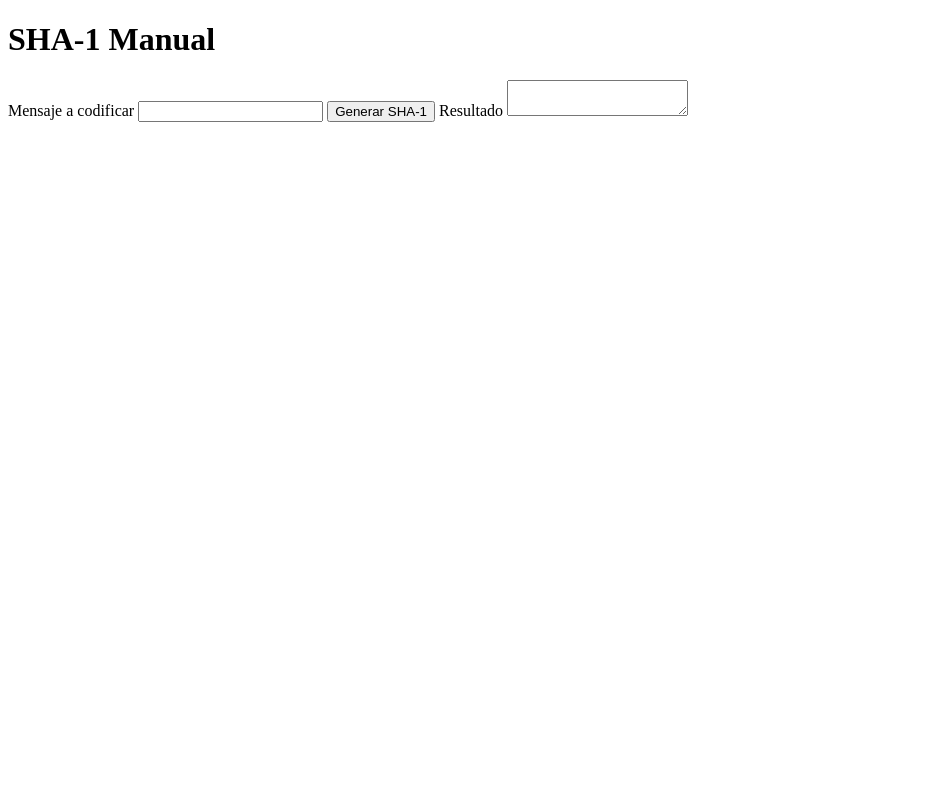
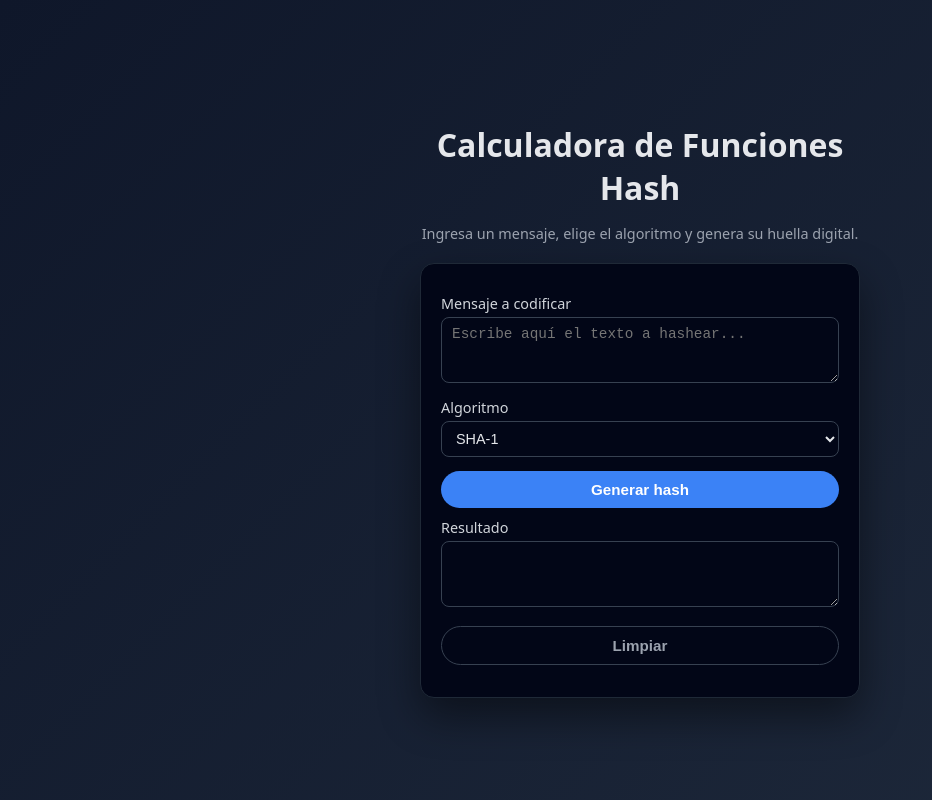
Before and after one commit to KevinRodriguezLima/LaboratorioFinal, a Flask app: page / in a window 1280 px wide. Shown: the whole page, without its empty margins (0-932 px from the left). Run offline with Flask 3, Linux system fonts and the light colour scheme.

Commit message:
Cambiando funcionamiento de la calculadora y aspecto

```diff
--- a/static/css/style.css
+++ b/static/css/style.css
@@ -0,0 +1,104 @@
+* {
+    box-sizing: border-box;
+}
+
+body {
+    margin: 0;
+    font-family: system-ui, -apple-system, BlinkMacSystemFont, "Segoe UI", sans-serif;
+    background: linear-gradient(135deg, #0f172a, #1e293b);
+    color: #e5e7eb;
+    display: flex;
+    align-items: center;
+    justify-content: center;
+    min-height: 100vh;
+}
+
+.app-container {
+    max-width: 480px;
+    width: 100%;
+    padding: 20px;
+}
+
+h1 {
+    text-align: center;
+    margin-bottom: 8px;
+}
+
+.subtitle {
+    text-align: center;
+    font-size: 0.9rem;
+    color: #9ca3af;
+    margin-bottom: 20px;
+}
+
+.card {
+    background: #020617;
+    border-radius: 14px;
+    padding: 20px;
+    box-shadow: 0 18px 40px rgba(0,0,0,0.45);
+    border: 1px solid #1f2937;
+}
+
+label {
+    display: block;
+    margin-top: 10px;
+    margin-bottom: 4px;
+    font-size: 0.9rem;
+    color: #d1d5db;
+}
+
+textarea,
+select {
+    width: 100%;
+    border-radius: 8px;
+    border: 1px solid #374151;
+    background: #020617;
+    color: #e5e7eb;
+    padding: 8px 10px;
+    font-size: 0.9rem;
+    resize: vertical;
+}
+
+textarea:focus,
+select:focus {
+    outline: none;
+    border-color: #3b82f6;
+    box-shadow: 0 0 0 1px #3b82f6;
+}
+
+button {
+    width: 100%;
+    margin-top: 14px;
+    padding: 10px;
+    border-radius: 999px;
+    border: none;
+    cursor: pointer;
+    font-weight: 600;
+    font-size: 0.95rem;
+}
+
+button:hover {
+    transform: translateY(-1px);
+}
+
+button:active {
+    transform: translateY(0);
+}
+
+button:not(.secondary) {
+    background: #3b82f6;
+    color: white;
+}
+
+button.secondary {
+    background: transparent;
+    color: #9ca3af;
+    border: 1px solid #374151;
+}
+
+.status-text {
+    margin-top: 10px;
+    font-size: 0.8rem;
+    color: #9ca3af;
+    text-align: center;
+}
--- a/static/js/main.js
+++ b/static/js/main.js
@@ -1,13 +1,33 @@
-function generateSHA1() {
+function generateHash() {
     const msg = document.getElementById("msg").value;
+    const algorithm = document.getElementById("algorithm").value;
+    const statusEl = document.getElementById("status");
 
-    fetch("/api/sha1", {
+    if (!msg) {
+        statusEl.textContent = "Por favor, ingresa un mensaje.";
+        return;
+    }
+
+    statusEl.textContent = "Calculando hash...";
+
+    fetch("/api/hash", {
         method: "POST",
-        headers: {"Content-Type":"application/json"},
-        body: JSON.stringify({message: msg})
+        headers: {"Content-Type": "application/json"},
+        body: JSON.stringify({ message: msg, algorithm: algorithm })
     })
     .then(r => r.json())
     .then(d => {
         document.getElementById("output").value = d.hash;
+        statusEl.textContent = "Algoritmo usado: " + d.algorithm;
+    })
+    .catch(err => {
+        console.error(err);
+        statusEl.textContent = "Ocurrió un error al calcular el hash.";
     });
 }
+
+function clearFields() {
+    document.getElementById("msg").value = "";
+    document.getElementById("output").value = "";
+    document.getElementById("status").textContent = "";
+}
--- a/templates/index.html
+++ b/templates/index.html
@@ -2,22 +2,40 @@
 <html lang="es">
 <head>
     <meta charset="UTF-8">
-    <title>Manual Hash</title>
+    <title>Calculadora de Funciones Hash</title>
     <link rel="stylesheet" href="/static/css/style.css">
 </head>
+<body>
+    <div class="app-container">
+        <h1>Calculadora de Funciones Hash</h1>
+        <p class="subtitle">
+            Ingresa un mensaje, elige el algoritmo y genera su huella digital.
+        </p>
 
-<body>
+        <div class="card">
+            <label for="msg">Mensaje a codificar</label>
+            <textarea id="msg" rows="3" placeholder="Escribe aquí el texto a hashear..."></textarea>
 
-<h1>SHA-1 Manual</h1>
+            <label for="algorithm">Algoritmo</label>
+            <select id="algorithm">
+                <option value="SHA1">SHA-1</option>
+                <option value="MD5">MD5</option>
+                <option value="SHA256">SHA-256</option>
+                <option value="SHA3">SHA-3</option>
+                <option value="HMAC">HMAC</option>
+            </select>
 
-<label>Mensaje a codificar</label>
-<input id="msg" type="text">
+            <button onclick="generateHash()">Generar hash</button>
 
-<button onclick="generateSHA1()">Generar SHA-1</button>
+            <label for="output">Resultado</label>
+            <textarea id="output" rows="3" readonly></textarea>
 
-<label>Resultado</label>
-<textarea id="output"></textarea>
+            <button class="secondary" onclick="clearFields()">Limpiar</button>
 
-<script src="/static/js/main.js"></script>
+            <p id="status" class="status-text"></p>
+        </div>
+    </div>
+
+    <script src="/static/js/main.js"></script>
 </body>
 </html>
```
Also changed, not shown: hashing/sha1.py (renamed from hashing/sha1_manual.py, +5 -5 lines), routes/hash_routes.py (+12 -5 lines).
